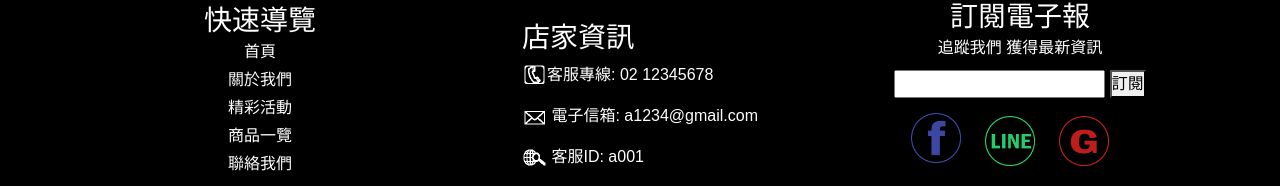
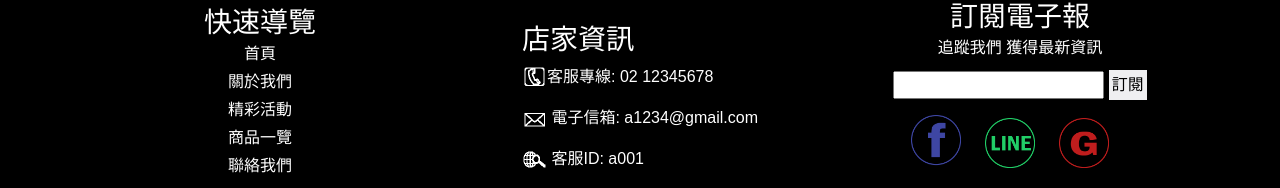
Before and after one commit to CHU1226/20200812, a plain HTML site: page www/index.html in a window 1280 px wide. Shown: the part 4015-4203 px from the top of the page. Drawn offline with Linux system fonts and the light colour scheme.

Commit message:
Add files via upload

```diff
--- a/www/css/style.css
+++ b/www/css/style.css
@@ -245,17 +245,6 @@ section#about .col-md-4{
 	padding: 50px;
 	overflow: hidden;
 }
-.anijump{
-	animation: jump .4s cubic-bezier(.66,-0.11,.57,1.44);
-}
-@keyframes jump{
-	0%,100%{
-		transform: scale(1);
-	}
-	50%{
-		transform: scale(1.2);
-	}
-}
 .ab-box{
 	background: #fff;
 }
@@ -314,6 +303,17 @@ section#about .col-md-4{
 section#event{
 	background-color: var(--trd-color);
 	position: relative;
+}
+.anijump{
+	animation: jump .4s cubic-bezier(.66,-0.11,.57,1.44);
+}
+@keyframes jump{
+	0%,100%{
+		transform: scale(1);
+	}
+	50%{
+		transform: scale(1.2);
+	}
 }
 #circle,#shape{
 	position: absolute;
@@ -696,6 +696,12 @@ img.social{
 	cursor: pointer;
 	width: 50px;
 }
+#read{
+	padding: 3px;
+	background: var(--fth-color);
+	cursor: pointer;
+	border: 0;
+}
 @media screen and (max-width: 1230px),(max-height: 880px){
 	.event-box,.event-main{
 		width: 240px;
```
